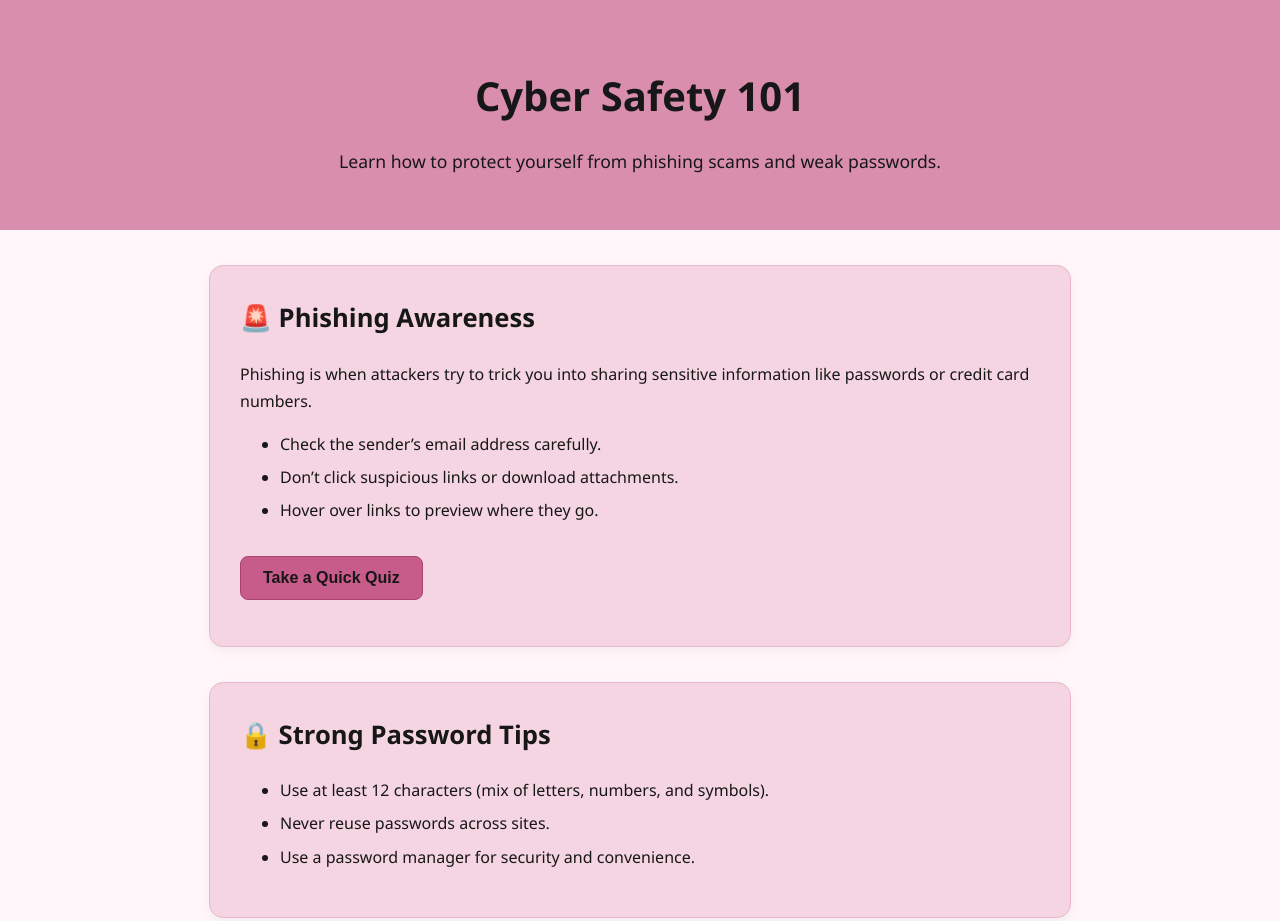
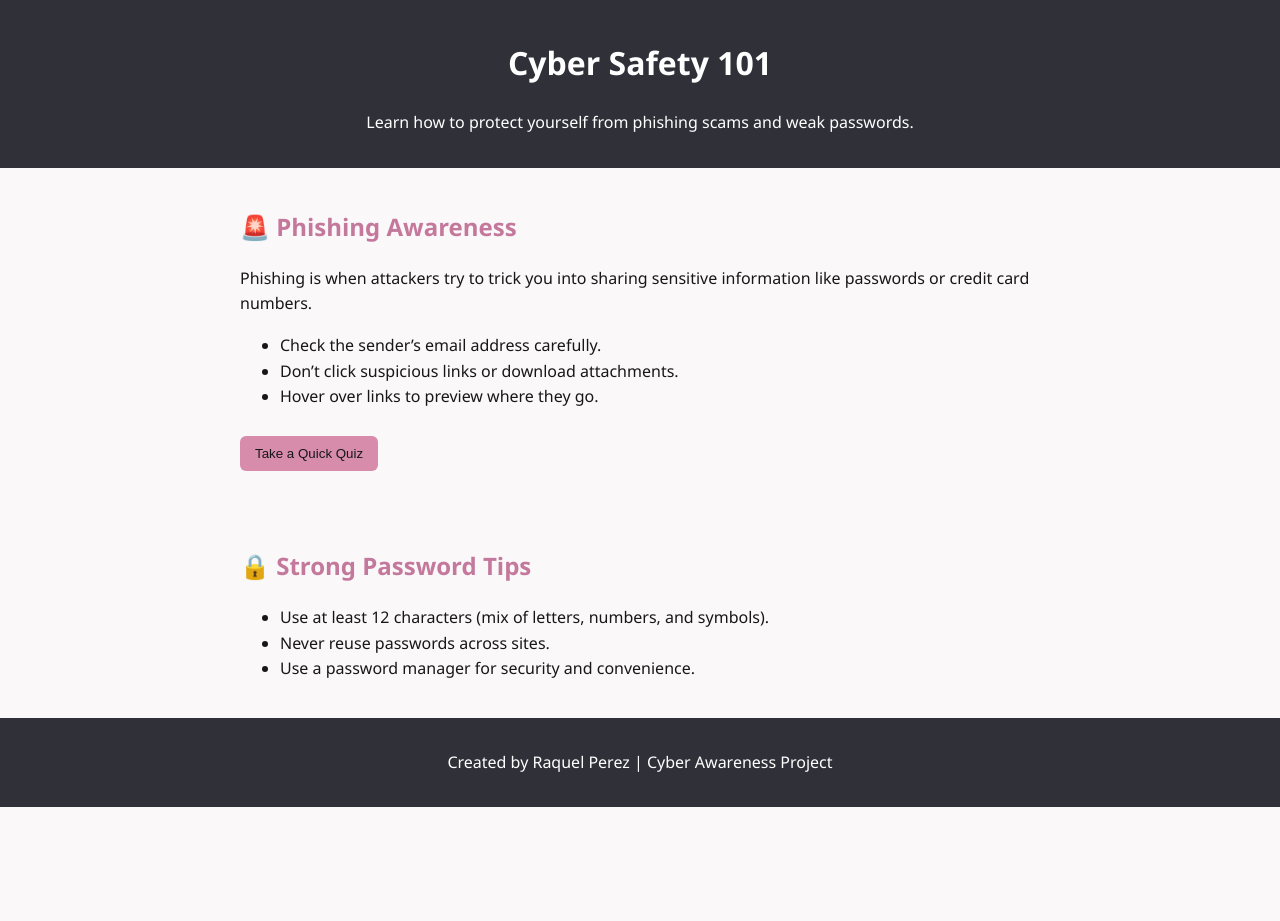
Before and after one commit to raquelpperez/phishing-awareness-project, a plain HTML site: page index.html in a window 1280 px wide. Shown: the top 921 px of the page. After the commit the page ends 807 px from the top, so only its background shows below. Drawn offline with Linux system fonts and the light colour scheme.

Commit message:
Update style.css

```diff
--- a/style.css
+++ b/style.css
@@ -1,114 +1,49 @@
 
-/* Overall Website */
 body {
   font-family: 'Segoe UI', sans-serif;
-  background-color: #FFF7FA;
+  background-color: #FAF8F9;
   color: #171717;
-  line-height: 1.7;
+  line-height: 1.6;
   margin: 0;
   padding: 0;
 }
 
-/* Header */
-header {
-  background-color: #D98EAD;
-  color: #171717;
+header, footer {
+  background-color: #303039;
+  color: #FFFFFF;
   text-align: center;
-  padding: 35px 20px;
+  padding: 1rem 0;
 }
 
-header h1 {
-  color: #171717;
-  font-size: 2.5rem;
-  margin-bottom: 10px;
+section {
+  padding: 20px;
+  max-width: 800px;
+  margin: auto;
 }
 
-header p {
-  color: #171717;
-  font-size: 1.1rem;
+h2 {
+  color: #C4789B;
 }
 
-/* Main Sections */
-section {
-  background-color: #F5D5E2;
-  padding: 30px;
-  max-width: 800px;
-  margin: 35px auto;
-  border-radius: 14px;
-  border: 1px solid #E8B8CC;
-  box-shadow: 0 4px 12px rgba(0, 0, 0, 0.05);
+button {
+  margin-top: 10px;
+  background-color: #D78CAC;
+  color: #171717;
+  border: none;
+  padding: 10px 15px;
+  border-radius: 6px;
+  cursor: pointer;
 }
 
-/* Section Headings */
-h2 {
-  color: #171717;
-  font-size: 1.6rem;
-  margin-top: 0;
+button:hover {
+  background-color: #C4789B;
 }
 
-/* Paragraphs and Lists */
-p, li {
-  color: #171717;
-}
-
-li {
-  margin-bottom: 6px;
-}
-
-/* Buttons */
-button {
-  margin-top: 15px;
-  background-color: #C75B89;
-  color: #171717;
-  border: 1px solid #A94370;
-  padding: 12px 22px;
-  border-radius: 8px;
-  font-size: 1rem;
-  font-weight: 600;
-  cursor: pointer;
-  transition: background-color 0.2s ease,
-              transform 0.2s ease;
-}
-
-/* Button Hover Effect */
-button:hover {
-  background-color: #E38BAD;
-  transform: translateY(-2px);
-}
-
-/* Hidden Quiz Elements */
 .hidden {
   display: none;
 }
 
-/* Quiz Feedback */
 #feedback {
   font-weight: bold;
-  margin-top: 15px;
-  color: #171717;
+  margin-top: 10px;
 }
-
-/* Footer */
-footer {
-  background-color: #D98EAD;
-  color: #171717;
-  text-align: center;
-  padding: 20px;
-  margin-top: 40px;
-}
-
-footer p {
-  color: #171717;
-}
-
-/* Mobile Friendly */
-@media (max-width: 850px) {
-  section {
-    margin: 20px 15px;
-    padding: 22px;
-  }
-
-  header h1 {
-    font-size: 2rem;
-  }
-}
```
